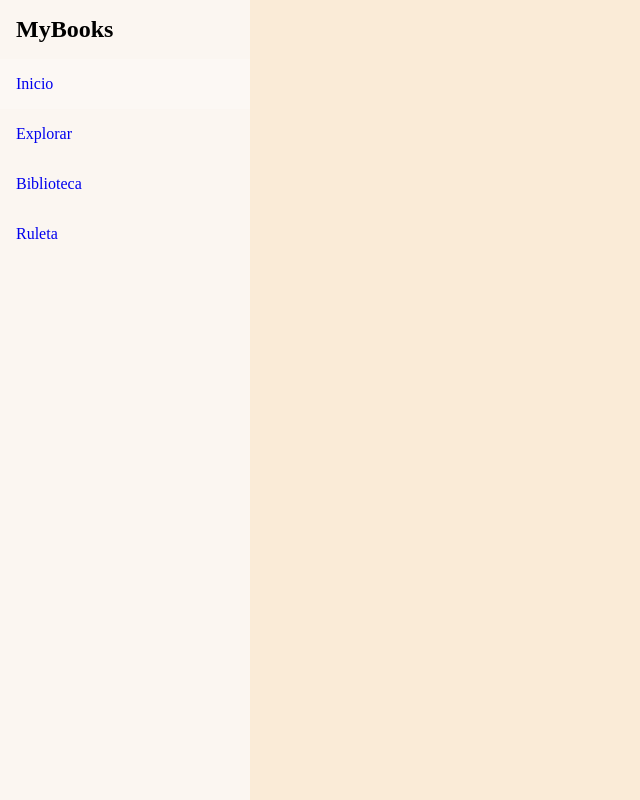
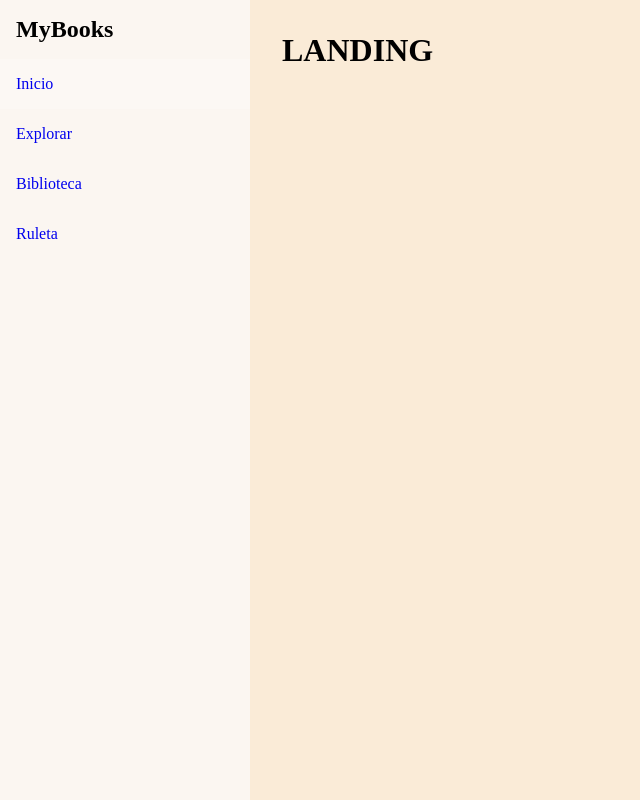
Before and after one commit to IIC3585-2026-1/2026-1-t5-g1, a Vue app in the folder Vue/mybooks-vue/: page / in a window 1280 px wide. Shown: the whole page, without its empty margins (0-640 px from the left). Built offline with nearby package versions, Linux system fonts and the light colour scheme.

Commit message:
logica del contenido separadad de la sidebar

```diff
--- a/Vue/mybooks-vue/src/App.vue
+++ b/Vue/mybooks-vue/src/App.vue
@@ -1,16 +1,26 @@
 <script setup>
-  import sideBar from "./components/sideBar.vue";
+  import SideBar from "./components/sideBar.vue";
 </script>
 
+
 <template>
-  <sideBar></sideBar>
-  <main>
-    <div class="sideBar_wrapper">
-
-    </div>
-  </main>
+  <div class="layout">
+    <SideBar/>
+    <main class="main-content">
+      <RouterView/>
+    </main>
+  </div>
 </template>
 
+
 <style scoped>
+.layout {
+  display: flex;
+  min-height: 100vh;
+}
 
+.main-content {
+  flex: 1;
+  padding: 2rem;
+}
 </style>
--- a/Vue/mybooks-vue/src/components/sideBar.vue
+++ b/Vue/mybooks-vue/src/components/sideBar.vue
@@ -11,9 +11,6 @@
         <RouterLink to="/roulette" class="nav-item">Ruleta</RouterLink>
       </nav>
     </aside>
-    <main class="main-content">
-      <slot></slot>
-    </main>
   </div>
 </template>
 
@@ -70,11 +67,6 @@
   background: rgba(255,255,255,0.2);
 }
 
-.main-content {
-  flex: 1;
-  padding: 2rem;
-}
-
 @media (max-width: 768px) {
   .sidebar {
     position: fixed;
--- a/Vue/mybooks-vue/src/router/index.js
+++ b/Vue/mybooks-vue/src/router/index.js
@@ -10,6 +10,7 @@ const routes = [
   { path: '/explore', component: ExplorerView },
   { path: '/library', component: LibraryView },
   { path: '/roulette', component: RouletteView }
+
 ]
 
 export const router = createRouter({
```
